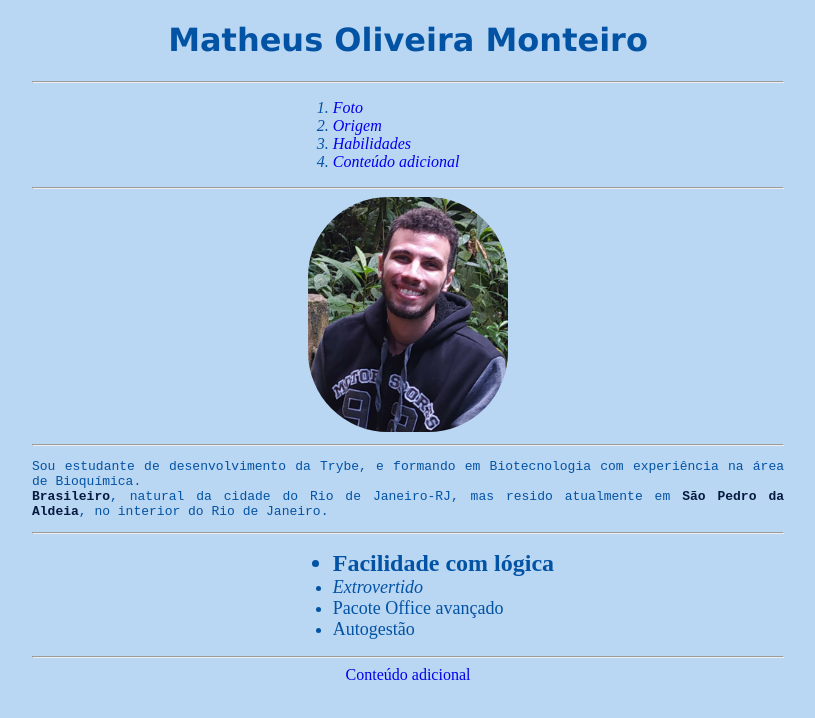
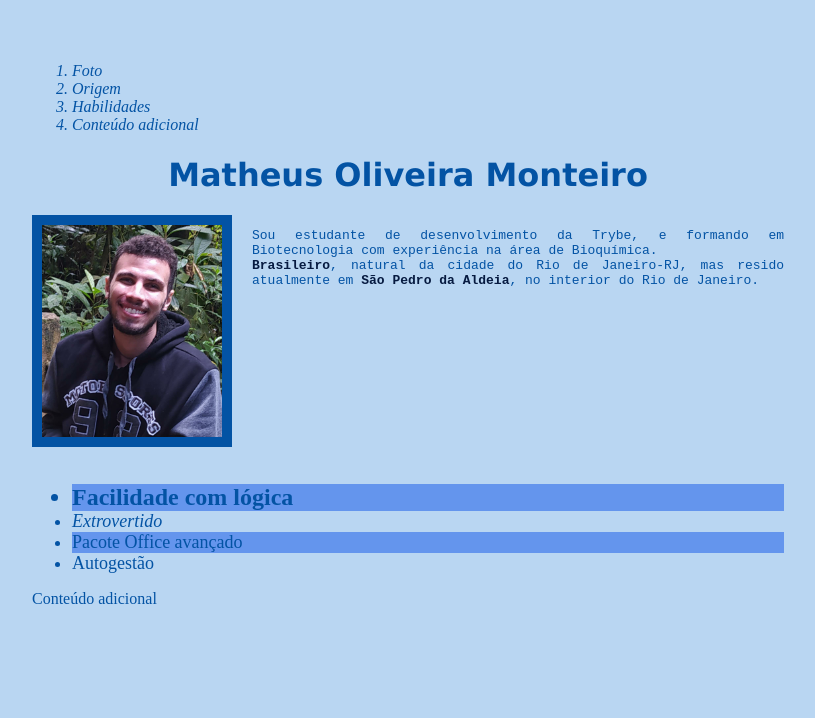
Before and after one commit to Matheus-Mont/Matheus-Mont.github.io, a plain HTML site: page index.html in a window 1280 px wide. Shown: the whole page, without its empty margins (232-1047 px from the left). Drawn offline with Linux system fonts and the light colour scheme.

Commit message:
exercicios dia 3.3

```diff
--- a/index.html
+++ b/index.html
@@ -7,8 +7,8 @@
     </head>
     <body>
 
-        <h1>Matheus Oliveira Monteiro</h1>
-        <hr>
+
+
         <ol>
             <i><li><a href="#foto">Foto</a> </li>
             <li><a href="#origem">Origem</a></li>
@@ -16,11 +16,16 @@
             <li><a href="#conteudo">Conteúdo adicional</a> </li></i>
 
         </ol>
-        <hr>
-        <img src="foto.jpeg" alt="Imagem do Matheus sorrindo para a câmera" width="200 px" id="foto">
-        <hr>
+       <div class="org">
+
+        <h1 id="nome">Matheus Oliveira Monteiro</h1>
+        <div class="img-container">
+        <img src="foto.jpeg" alt="Imagem do Matheus sorrindo para a câmera" id="foto">
+
         <p id="origem">Sou estudante de desenvolvimento da Trybe, e formando em Biotecnologia com experiência na área de Bioquímica.<br> <a class="enf">Brasileiro</a>, natural da cidade do Rio de Janeiro-RJ, mas resido atualmente em <a class="enf">São Pedro da Aldeia</a>, no interior do Rio de Janeiro.</p>
-        <hr>
+        </div>
+    </div>
+    <br>
         <ul id="habilidades">
             <li class="destaque">Facilidade com lógica</li>
             <li class="comum"><i>Extrovertido</i></li>
@@ -28,7 +33,7 @@
             <li class="comum"> Autogestão</li>
 
         </ul>
-        <hr>
+
         <a href="https://mustsharebr.com/" target="_blank" id="conteudo"> Conteúdo adicional</a>
     </body>
 </html>
--- a/style.css
+++ b/style.css
@@ -1,26 +1,29 @@
+
 h1{
     font-family: 'Lucida Sans', 'Lucida Sans Regular', 'Lucida Grande', 'Lucida Sans Unicode', Geneva, Verdana, sans-serif;
 }
 a{
     text-decoration: none;
+    color: #0353A4;
 }
+
+a:hover{
+    background-color: #003559;
+    color: white; ]
+}
+
 #origem{
     font-family: monospace;
+    position: absolute;
+    left: 220px;
     text-align: justify;
 }
-#foto{
-    border-radius: 80px;
-}
+
 body{
     background-color: #B9D6F2;
     color: #0353A4;
-    padding: 0% 20%;
-    text-align: center;
-}
+    padding: 3% 20%;
 
-ul, ol{
-    padding-left: 40%;
-    text-align: left;
 }
 
 .enf{
@@ -35,3 +38,27 @@ ul, ol{
 .comum{
     font-size: 18px;
 }
+
+#foto{
+    width: 180px;
+    float: left;
+    margin-right: 30px;
+    padding: 10px;
+    background-color: #0353A4; ;
+}
+#nome{
+    text-align: center;
+}
+
+.img-container{
+    height: 235px;
+    position: relative;;
+}
+
+#conteudo{
+    left: 30px;
+}
+
+ul li:nth-child(odd){
+    background-color: cornflowerblue;
+}
```
